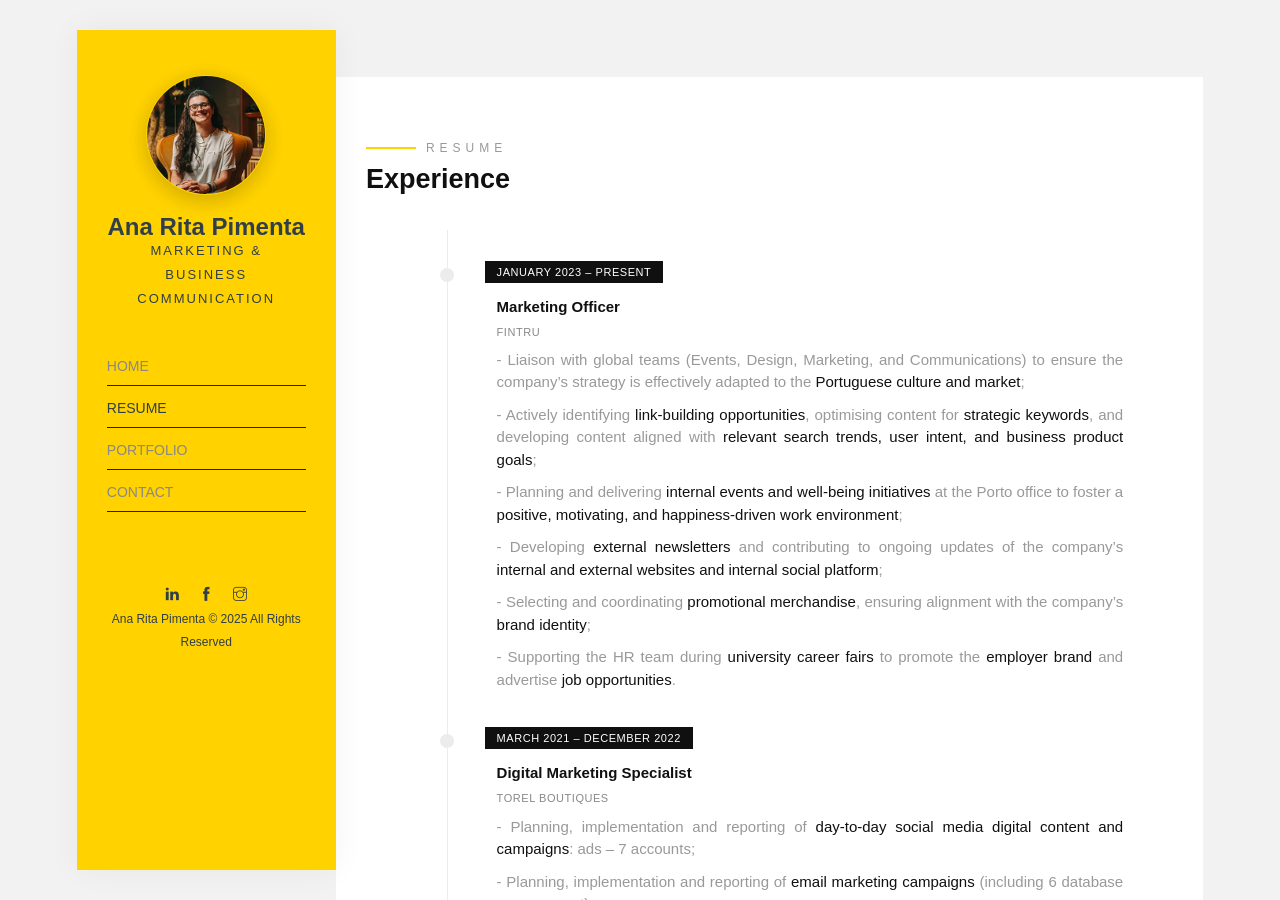
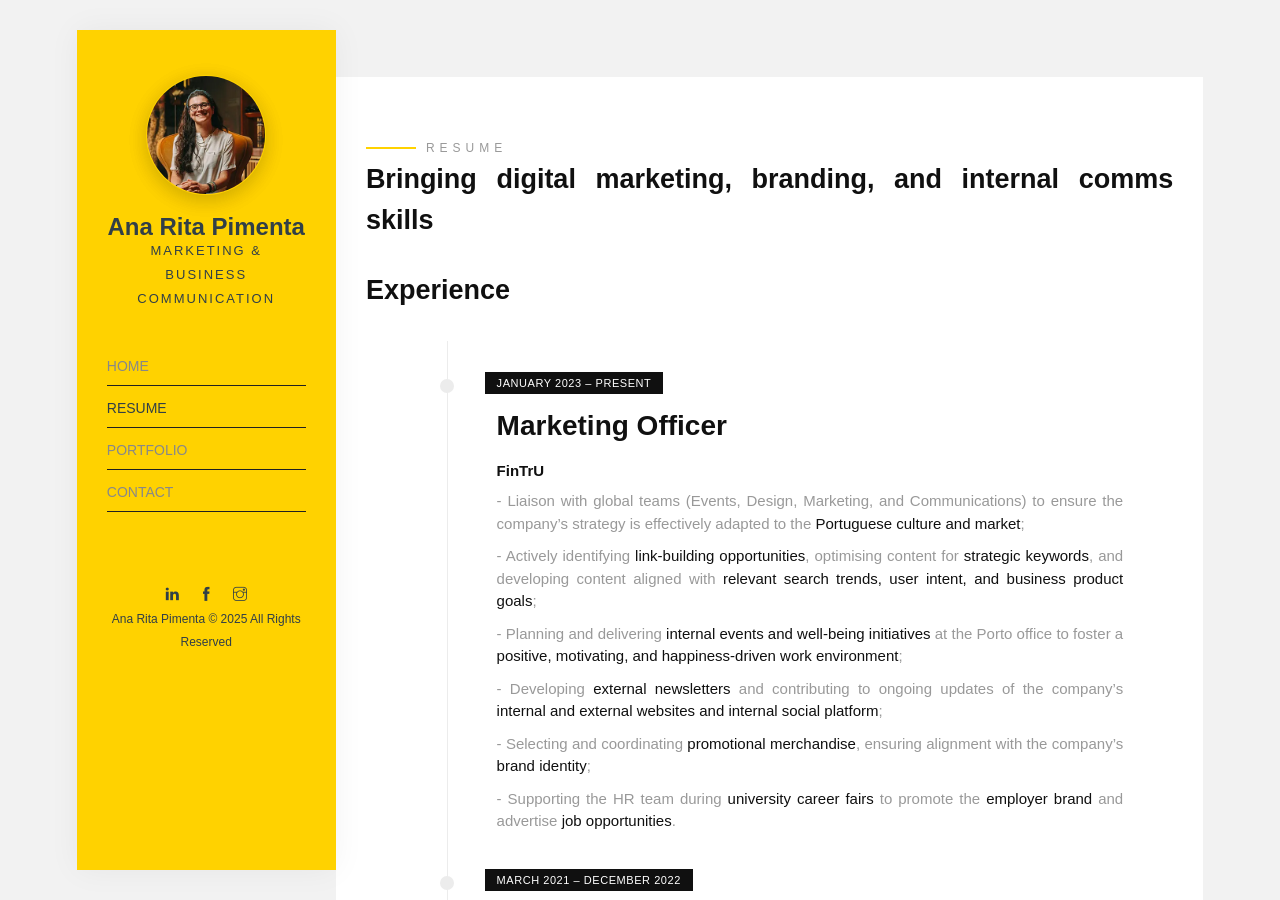
Before and after one commit to anaritapimenta/anaritapimenta.github.io, a Jekyll site: the page built from resume.html, in a window 1280 px wide and 900 px high. Built offline with Jekyll 4.4.1, drawn with Linux system fonts in a browser that asks for light colours; some web fonts are replaced.

Commit message:
Update resume.html

```diff
--- a/resume.html
+++ b/resume.html
@@ -4,15 +4,16 @@ description: Marketing and communications expert with a strong background in dig
 layout: default
 ---
 
-<h1 style="position:absolute; left:-9999px; top:auto; width:1px; height:1px; overflow:hidden;">
-Experienced Marketing and Communications Professional
-</h1>
-
 <section class="resume" role="region" aria-labelledby="experience-heading">
   <div class="container-fluid">
     <div class="row">
       <div class="col-md-12">
         <span class="heading-meta style-1">Resume</span>
+
+        <h1 class="heading animate-box" data-animate-effect="fadeInLeft">
+          Bringing digital marketing, branding, and internal comms skills
+        </h1>
+
         <h2 class="heading animate-box" id="experience-heading" data-animate-effect="fadeInLeft">
           Experience
         </h2>
@@ -24,8 +25,8 @@ Experienced Marketing and Communications Professional
           <li>
             <article class="timeline-content" role="listitem">
               <span class="timeline-date">January 2023 – Present</span>
-              <h4>Marketing Officer</h4>
-              <h5>FinTrU</h5>
+              <h3 class="animate-box">Marketing Officer</h3>
+              <h4 class="animate-box">FinTrU</h4>
               <p>- Liaison with global teams (Events, Design, Marketing, and Communications) to ensure the company’s strategy is effectively adapted to the <strong>Portuguese culture and market</strong>;</p>
               <p>- Actively identifying <strong>link-building opportunities</strong>, optimising content for <strong>strategic keywords</strong>, and developing content aligned with <strong>relevant search trends, user intent, and business product goals</strong>;</p>
               <p>- Planning and delivering <strong>internal events and well-being initiatives</strong> at the Porto office to foster a <strong>positive, motivating, and happiness-driven work environment</strong>;</p>
```
